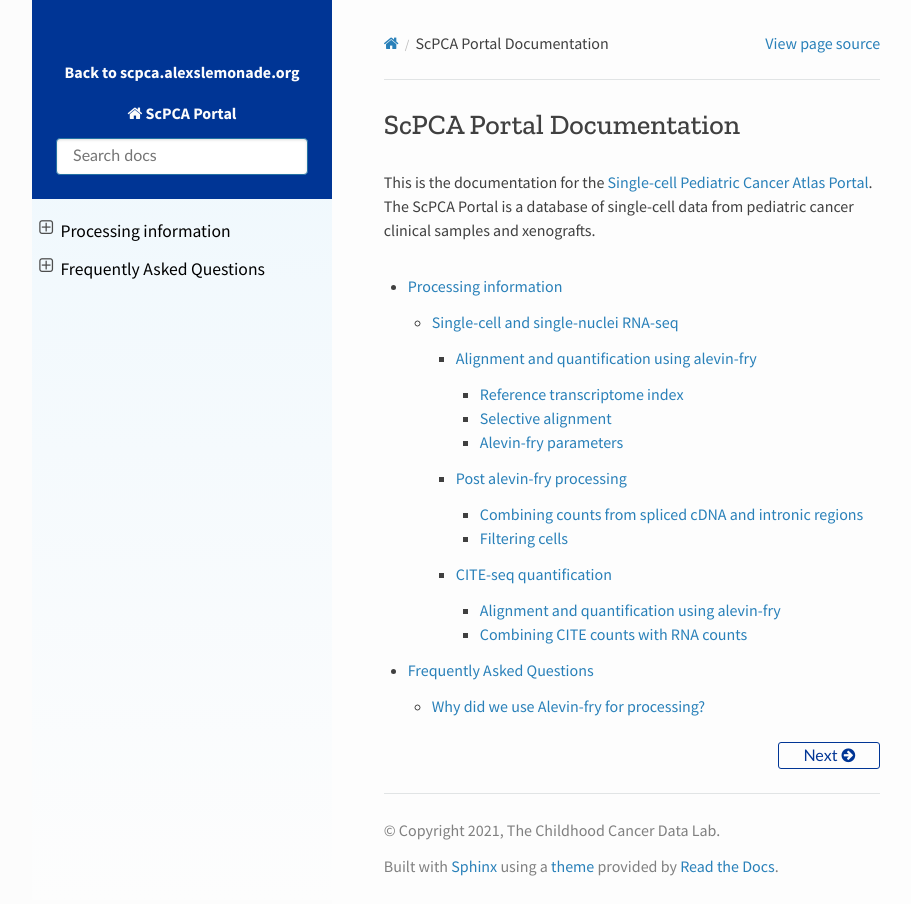
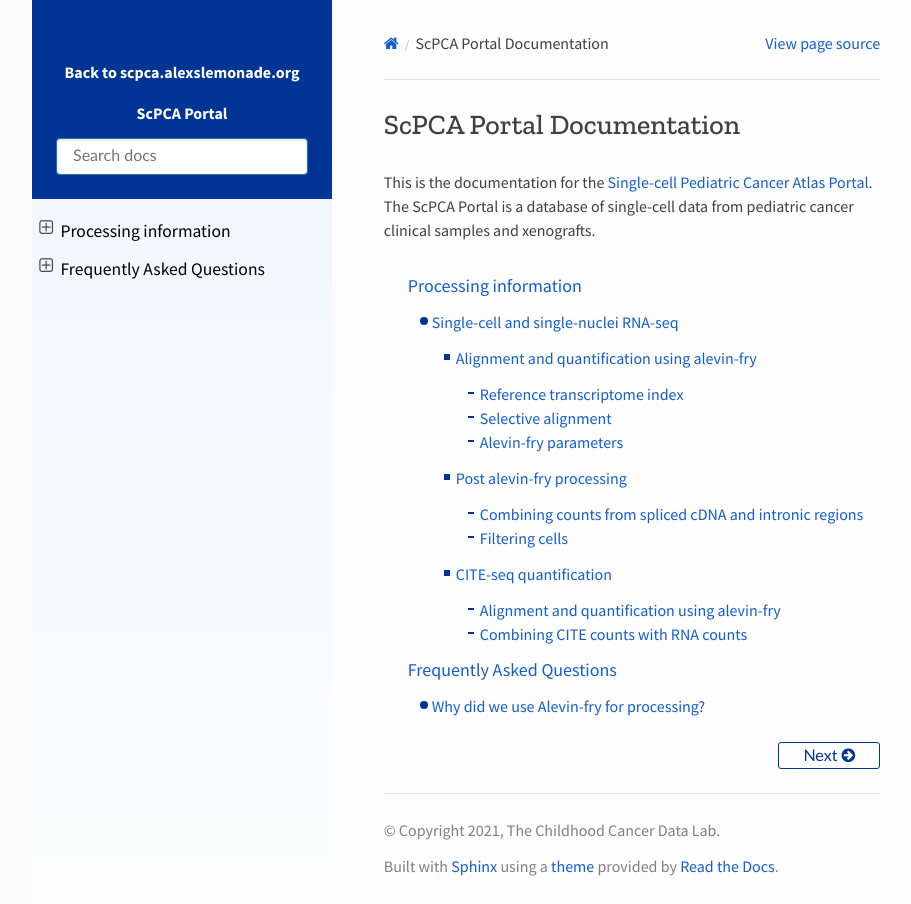
Before and after one commit to DongzeHE/scpca-docs, a Sphinx documentation site: the page built from docs/index.md, in a window 1280 px wide. Shown: the whole page, without its empty margins (158-1069 px from the left). Built offline with Sphinx 7.4.7 and the Read the Docs theme 2.0.0, drawn with Linux system fonts in a browser that asks for light colours.

Commit message:
clean up toc on home/index

```diff
--- a/docs/_static/style.css
+++ b/docs/_static/style.css
@@ -31,9 +31,23 @@ p {
   margin-bottom: 32px;
 }
 
+a, a:visited {
+  color: #145ECC;
+}
+
 .wy-side-nav-search {
   padding: 56px 24px 24px 24px;
   position: relative;
+}
+
+.wy-side-nav-search a,
+.wy-side-nav-search a:visited
+{
+  color: white;
+}
+
+.wy-side-nav-search .icon.icon-home:before {
+  content: none;
 }
 
 .wy-side-nav-search input[type='text'] {
@@ -123,6 +137,49 @@ p {
   white-space: normal;
 }
 
+.toctree-wrapper > ul li.toctree-l1 > a {
+  font-size: 18px;
+}
+
+.toctree-wrapper > ul li.toctree-l1,
+.toctree-wrapper > ul li ul li.toctree-l2,
+.toctree-wrapper > ul li ul li ul li.toctree-l3,
+.toctree-wrapper > ul li ul li ul li ul li.toctree-l4 {
+  list-style: none;
+}
+
+.toctree-wrapper > ul li ul li.toctree-l2:before,
+.toctree-wrapper > ul li ul li ul li.toctree-l3:before,
+.toctree-wrapper > ul li ul li ul li ul li.toctree-l4:before {
+  content: '';
+  display: block;
+  position: absolute;
+  transform: translate(-12px, 7px);
+  border-radius: 50%;
+  background-color: #003595;
+  width: 8px;
+  height: 8px;
+  padding: 2px;
+}
+
+.toctree-wrapper > ul li ul li.toctree-l2:before {
+}
+
+.toctree-wrapper > ul li ul li ul li.toctree-l3:before {
+  border-radius: 0;
+  width: 6px;
+  height: 6px;
+  transform: translate(-12px, 8px);
+}
+
+.toctree-wrapper > ul li ul li ul li ul li.toctree-l4:before {
+  height: 2px;
+  width: 6px;
+  padding: 0 2px;
+  border-radius: 0;
+  transform: translate(-12px, 10px);
+}
+
 div.version {
   color: white !important;
 }
```
